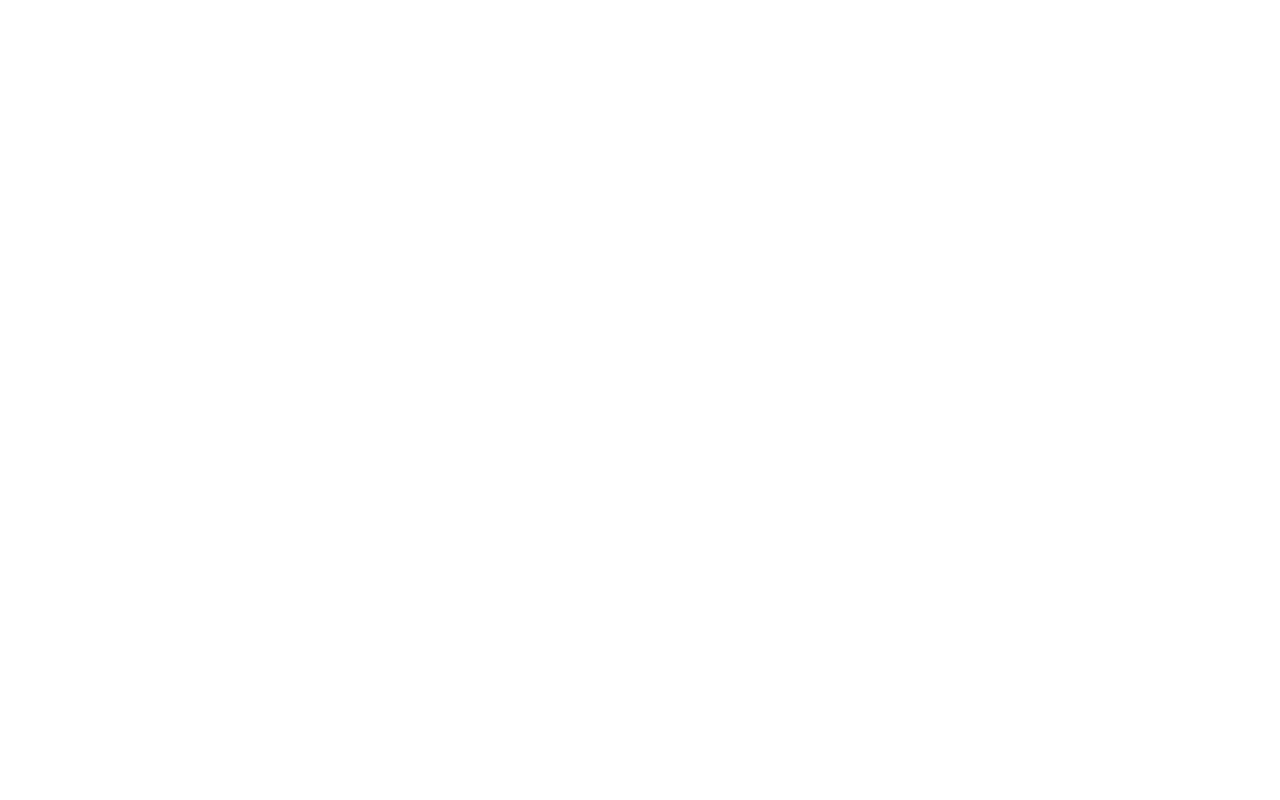
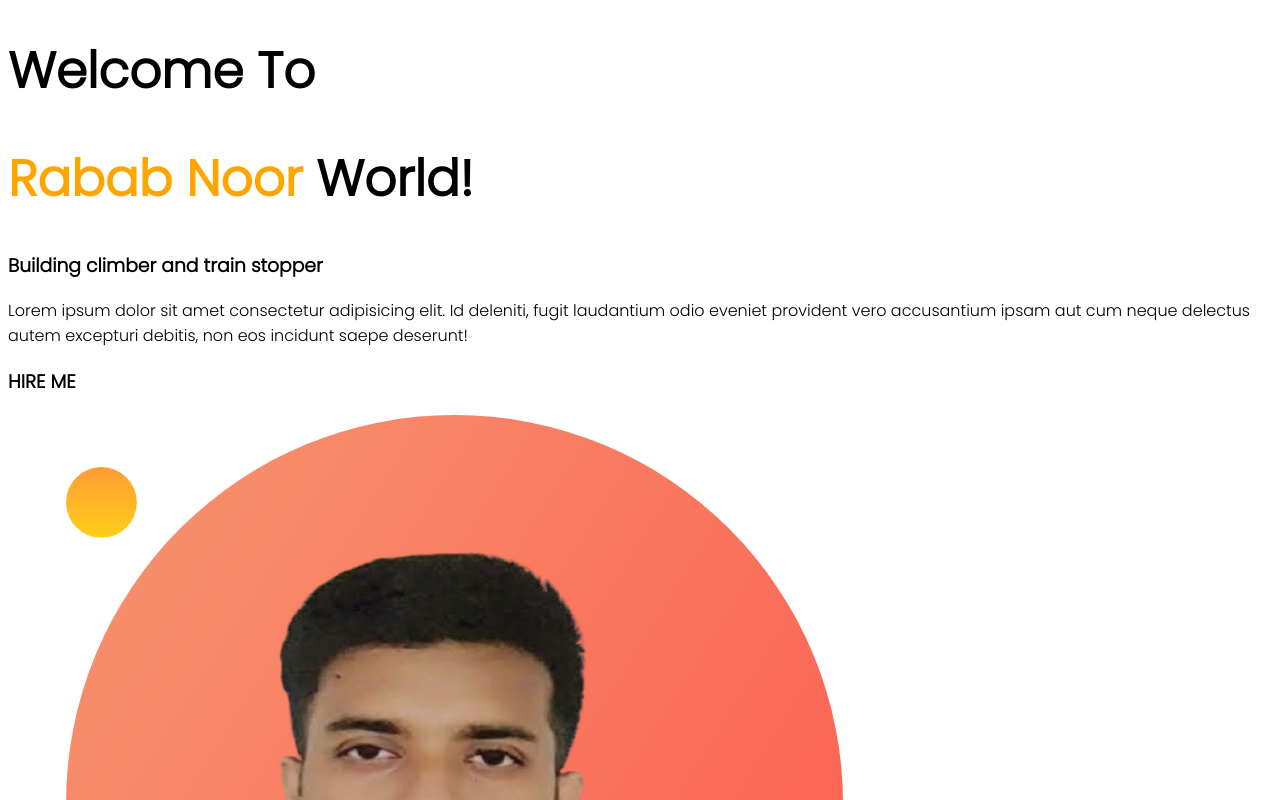
Before and after one commit to devrabab/myportfolio, a plain HTML site: page index.html in a window 1280 px wide. Shown: the top 800 px of the page. Drawn offline with Linux system fonts and the light colour scheme.

Commit message:
added photo

```diff
--- a/index.html
+++ b/index.html
@@ -6,8 +6,16 @@
     <meta name="viewport" content="width=device-width, initial-scale=1.0">
     <title>Rabab Portfolio</title>
     <link rel="stylesheet" href="style.css">
+    <link rel="preconnect" href="https://fonts.googleapis.com">
+    <link rel="preconnect" href="https://fonts.gstatic.com" crossorigin>
+    <link href="https://fonts.googleapis.com/css2?family=Poppins:wght@300&display=swap" rel="stylesheet">
 </head>
 <body>
-
+    <h1>Welcome To</h1>
+    <h1><span class="orange-color">Rabab Noor</span> World!</h1>
+    <h3>Building climber and train stopper</h3>
+    <p>Lorem ipsum dolor sit amet consectetur adipisicing elit. Id deleniti, fugit laudantium odio eveniet provident vero accusantium ipsam aut cum neque delectus autem excepturi debitis, non eos incidunt saepe deserunt!</p>
+    <h3>HIRE ME</h3>
+    <img src="images/my-bg.png" alt="">
 </body>
 </html>
--- a/style.css
+++ b/style.css
@@ -0,0 +1,9 @@
+body{
+    font-family: 'Poppins', sans-serif;
+}
+h1{
+    font-size: 50px;
+}
+.orange-color {
+    color: orange;
+}
```
Also changed, not shown: images/dream-bg.png (added), images/exp-bg.png (added), images/jhankar2.png (added), images/my-bg.png (added), images/my-bg2.png (added), images/top-banner.png (added), 7 other files.
